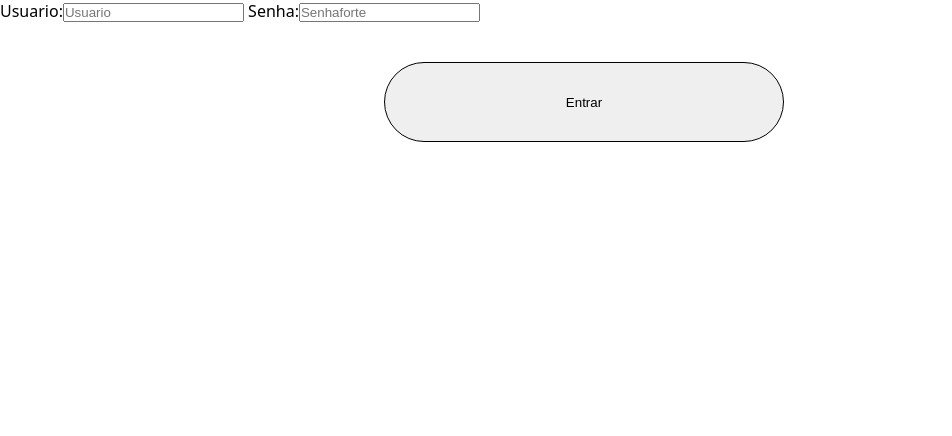
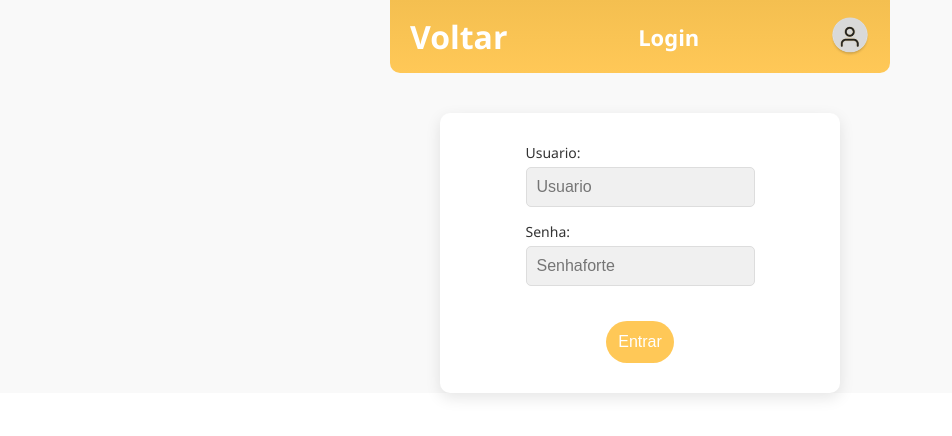
Before and after one commit to Mandeds/Feira-de-Profissoes, a React (Vite) app: page /login in a window 1280 px wide. Shown: the top 436 px of the page, without its empty margins (0-952 px from the left). Built offline with nearby package versions, Linux system fonts and the light colour scheme.

Commit message:
Tela de login mas falta interação

```diff
--- a/src/react/Login.jsx
+++ /dev/null
@@ -1,26 +0,0 @@
-import React from 'react'
-
-
-
-
-const Login = () => {
-  return (
-
-    <div className='container'>
-
-        <div className="container_login">
-                <form>
-                  <label >Usuario:</label>
-                  <input type="text" placeholder='Usuario' id='usuario' />
-                  <label htmlFor=""> Senha:</label>
-                  <input type="password" name="" id="senha"placeholder='Senhaforte'/>
-                </form>
-                <button type='buttton'>Entrar</button>
-        </div>
-
-
-    </div>
-  )
-}
-
-export default Login
--- /dev/null
+++ b/src/react/Login/Login.jsx
@@ -0,0 +1,34 @@
+import React from 'react';
+import { Link } from 'react-router';
+import "./Login.scss";
+
+
+
+const Login = () => {
+  return (
+    <div className='container_login'>
+      <header>
+        <h1> <Link to={'/'}>Voltar</Link> </h1>
+        <div className="pageatual">
+          <h1>Login</h1>
+        </div>
+        <img src="src/assets/images/user2.png" />
+      </header>
+
+
+      <div className="container_login">
+        <form>
+          <label >Usuario:</label>
+          <input type="text" placeholder='Usuario' id='usuario' />
+          <label htmlFor=""> Senha:</label>
+          <input type="password" name="" id="senha" placeholder='Senhaforte' />
+        </form>
+        <button className='logar' type='button'>Entrar</button>
+      </div>
+
+
+    </div>
+  )
+}
+
+export default Login
--- /dev/null
+++ b/src/react/Login/Login.scss
@@ -0,0 +1,99 @@
+.container_login {
+    font-family: 'Segoe UI', Tahoma, Geneva, Verdana, sans-serif;
+    background-color: #f9f9f9;
+    max-height: 100vh;
+    display: flex;
+    flex-direction: column;
+    align-items: center;
+
+    header {
+        width: 100%;
+        max-width: 500px;
+        display: flex;
+        justify-content: space-between;
+        align-items: center;
+        background: linear-gradient(180deg, #f4bf50 0%, #ffc857 100%);
+        padding: 15px 20px;
+        border-radius: 0px 0px 10px 10px;
+        color: white;
+        margin-bottom: 40px;
+
+
+        a {
+            color: white;
+            text-decoration: none;
+            font-weight: bold;
+        }
+
+        a:hover {
+            transform: scale(1.1);
+        }
+
+        .pageatual {
+            h1 {
+                font-size: 22px;
+                margin: 0;
+            }
+        }
+
+        img {
+            width: 40px;
+            height: 40px;
+            object-fit: cover;
+        }
+    }
+
+    // Formulário
+    .container_login {
+        width: 100%;
+        max-width: 400px;
+        background-color: white;
+        border-radius: 10px;
+        box-shadow: 0 5px 15px rgba(0, 0, 0, 0.1);
+        padding: 30px;
+        display: flex;
+        flex-direction: column;
+        gap: 20px;
+
+        form {
+            display: flex;
+            flex-direction: column;
+
+            label {
+                margin-bottom: 5px;
+                color: #333;
+                font-size: 14px;
+            }
+
+            input {
+                padding: 10px;
+                font-size: 16px;
+                border-radius: 5px;
+                border: 1px solid #ddd;
+                margin-bottom: 15px;
+                background-color: #f0f0f0;
+                transition: border-color 0.3s;
+
+                &:focus {
+                    border-color: #ffc857;
+                    outline: none;
+                }
+            }
+        }
+
+        button.logar {
+            background-color: #ffc857;
+            color: white;
+            padding: 12px;
+            font-size: 16px;
+            border: none;
+            border-radius: 25px;
+            cursor: pointer;
+            transition: background-color 0.3s ease;
+
+            &:hover {
+                background-color: #c99e40;
+            }
+        }
+    }
+}
--- a/src/react/register/cadastro.jsx
+++ b/src/react/register/cadastro.jsx
@@ -1,6 +1,7 @@
 import { useState } from "react";
-import "./style.scss";
+import "./cadastro.scss";
 import "../global.scss";
+import { Link } from "react-router";
 
 export default function Cadastro() {
   const [name, setName] = useState("");
@@ -47,7 +48,7 @@ export default function Cadastro() {
   return (
     <div className="container">
       <header>
-        <h1>Voltar</h1>
+        <h1><Link to={'/'}>Voltar</Link></h1>
         <div className="pageatual">
           <h1>Cadastro</h1>
         </div>
--- a/src/react/routes.jsx
+++ b/src/react/routes.jsx
@@ -1,7 +1,7 @@
 import { BrowserRouter, Routes, Route } from "react-router"
 import Index from "./home/home"
 import Cadastro from "./register/cadastro"
-import Login from "./Login"
+import Login from "./Login/Login"
 
 
 
@@ -11,8 +11,8 @@ export default function Navegar() {
     <BrowserRouter>
       <Routes>
         <Route path="/" element={<Index />} />
-      <Route path="/cadastro" element={<Cadastro/>}/>
-      <Route path="/login" element={<Login />} />
+        <Route path="/cadastro" element={<Cadastro />} />
+        <Route path="/login" element={<Login />} />
       </Routes>
     </BrowserRouter>
   )
```
Also changed, not shown: src/react/Login.scss (deleted), src/react/register/cadastro.scss (renamed from src/react/register/style.scss).
